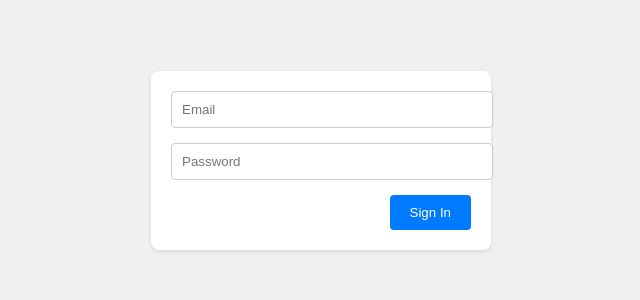
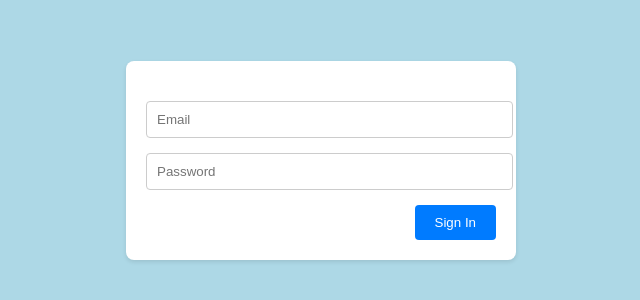
Before and after one commit to shani34/AssurePay, a React (Create React App) app in the folder frontend/assure-pay/: page / in a window 1280 px wide. Shown: the part 240-540 px from the top of the page, without its empty margins (319-959 px from the left). Built offline with nearby package versions, Linux system fonts and the light colour scheme.

Commit message:
added the form for login

```diff
--- a/frontend/assure-pay/src/components/SignIn.js
+++ b/frontend/assure-pay/src/components/SignIn.js
@@ -48,8 +48,8 @@ const SignIn = () => {
 
   return (
     <div className="container">
+      <form onSubmit={handleSubmit} className="form-container">
       <div className="error-message">{errorMessage}</div>
-      <form onSubmit={handleSubmit} className="form-container">
         <div className="input-group">
           <input
             type="email"
--- a/frontend/assure-pay/src/components/styles.css
+++ b/frontend/assure-pay/src/components/styles.css
@@ -6,21 +6,23 @@
     justify-content: center;
     align-items: center;
     height: 100vh;
-    background-color: #f0f0f0;
+    background-color:#ADD8E6;
   }
 
   /* Form styling */
   .form-container {
     background-color: #ffffff;
     border-radius: 8px;
+    align-items: center;
     box-shadow: 0px 2px 4px rgba(0, 0, 0, 0.1);
     padding: 20px;
-    width: 300px;
+    width: 350px;
   }
 
   /* Input group styling */
   .input-group {
     margin-bottom: 15px;
+    margin-right: 5px;
   }
 
   .input-group input {
@@ -48,6 +50,7 @@
   /* Error message styling */
   .error-message {
     color: red;
-    margin-top: 10px;
+    margin-bottom: 20px;
     font-size: 14px;
+    text-align: center; /* Center the error message */
   }
```
